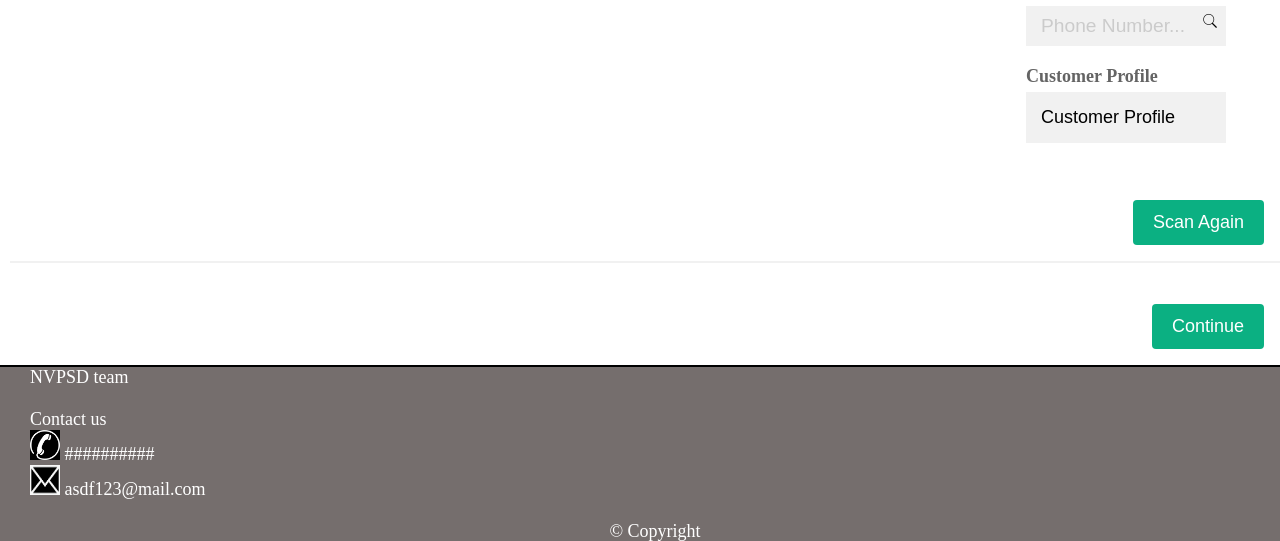
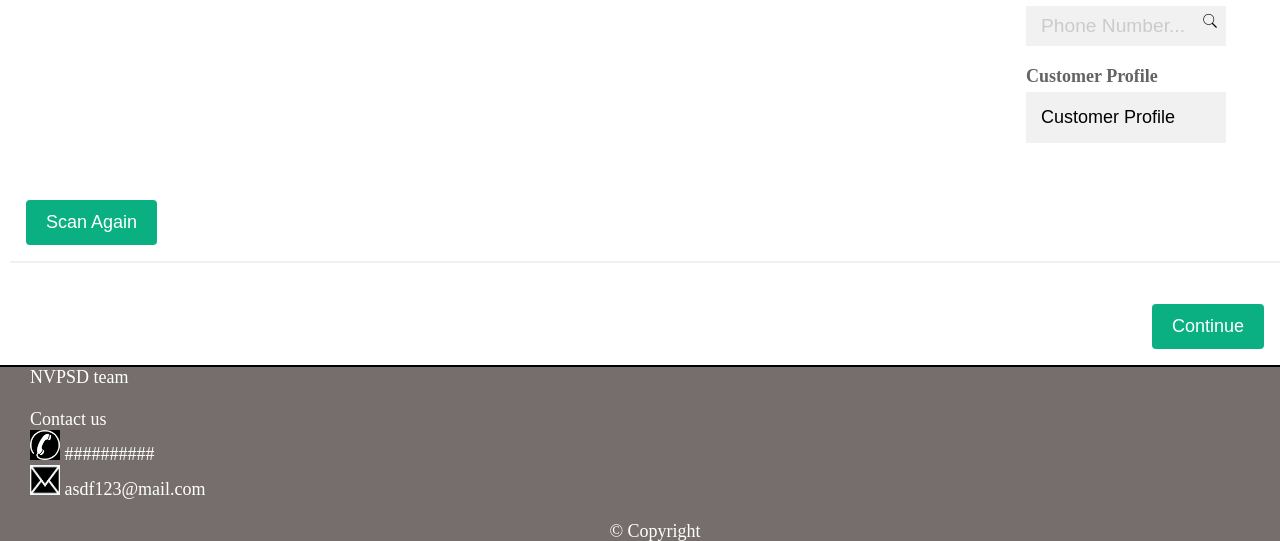
Before and after one commit to priyanka2011-sudo/hack_payment, a PHP site: page /initiation2.php in a window 1280 px wide. Shown: the part 211-752 px from the top of the page. Run offline with PHP 8.4, Linux system fonts and the light colour scheme.

Commit message:
scan again button - align left

```diff
--- a/CSS/checkout.css
+++ b/CSS/checkout.css
@@ -47,7 +47,9 @@ body {
 {
   text-align: right;
 }
-
+.con{
+  text-align: left;
+}
   form {
     padding: 16px;
     background-color: white;
--- a/initiation2.php
+++ b/initiation2.php
@@ -18,7 +18,7 @@
                 </div>
                 <br>
                 <div class="con">
-                    <input type="submit" value="Scan Again"></input>
+                    <input type="submit" class="scanqr" value="Scan Again"></input>
                     </div>
             <hr>
             <div class="con1">
```
